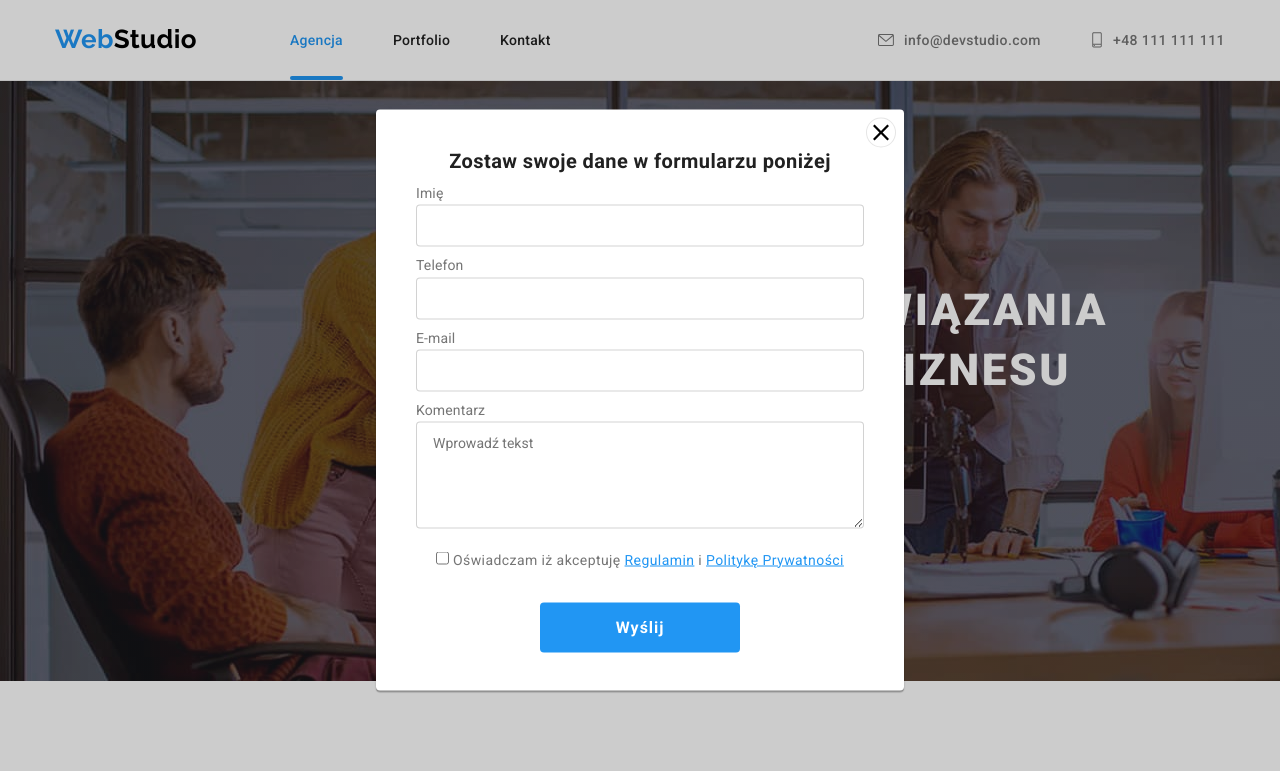
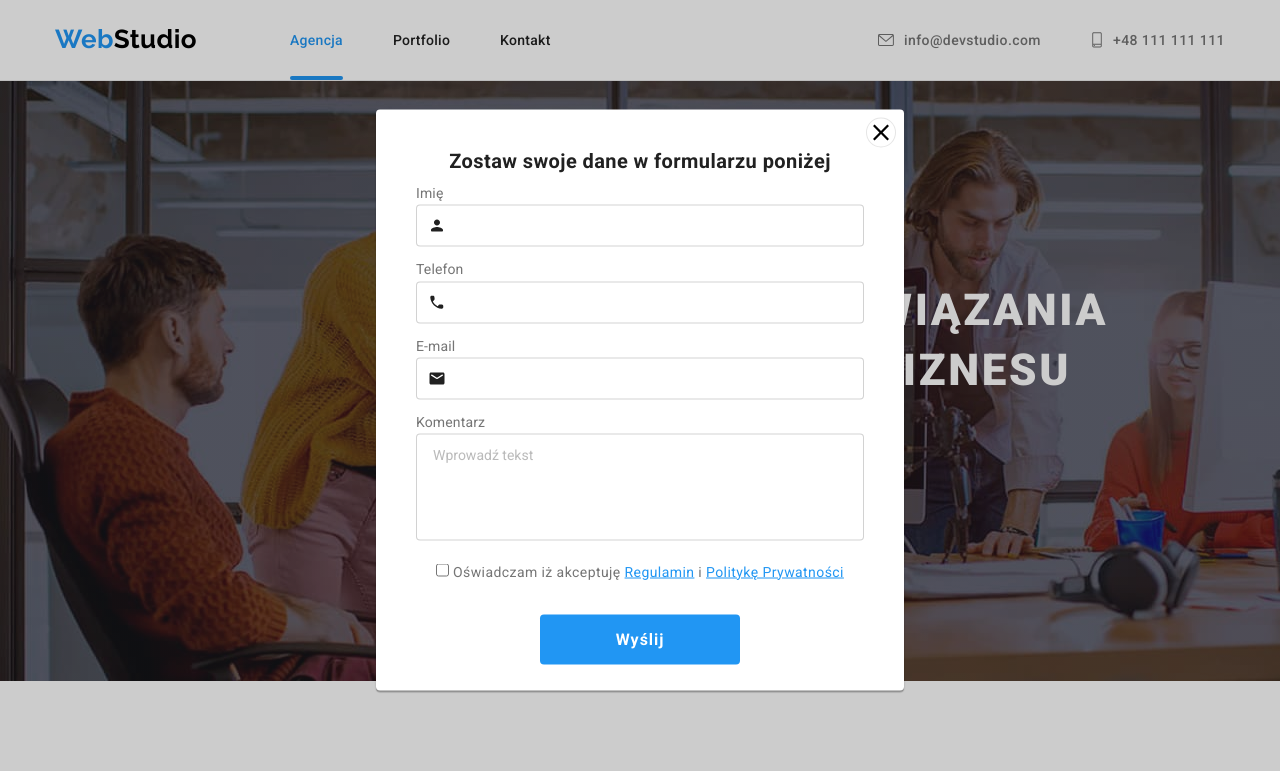
Before and after one commit to KJachimstal/goit-markup-hw-06, a website: page index.html in a window 1280 px wide. Both pictures are taken after a click on the button "Zamów usługe". Shown: the top 771 px of the page. Drawn offline with nearby package versions, Linux system fonts and the light colour scheme.

Commit message:
Added icon to form

```diff
--- a/css/styles.css
+++ b/css/styles.css
@@ -20,6 +20,7 @@
     --closeButtonBorderColor: rgba(0, 0, 0, 0.1);
     --portfolioOverlayColor: rgba(33, 150, 243, 0.9);
     --newsletterTextColor: rgba(255, 255, 255, 0.6);
+    --formPlaceholderColor: rgba(117, 117, 117, 0.5);
 }
 
 /*-------------------------------------- GLOBAL STLES --------------------------------------*/
@@ -457,10 +458,41 @@ body {
     padding: 12px 16px;
     border: 1px solid rgba(33, 33, 33, 0.2);
     border-radius: 4px;
+    resize: none;
+}
+
+.contact-form-group textarea::placeholder {
+    color: var(--formPlaceholderColor);
+}
+
+.contact-form-group input:focus,
+.contact-form-group textarea:focus {
+    outline: 1px solid #2196F3;
 }
 
 .contact-form-group textarea[name="comment"] {
     margin-bottom: 20px;
+}
+
+.contact-form-group input {
+    padding-left: 42px;
+}
+
+.contact-form-group label {
+    display: flex;
+    flex-direction: column;
+    position: relative;
+}
+
+.contact-form-group span {
+    margin-bottom: 4px;
+}
+
+.form-icon {
+    position: absolute;
+    left: 12px;
+    bottom: 22px;
+    fill: var(--secondaryPageColor);
 }
 
 /*-------------------------------------- DESCRIPTION STLES --------------------------------------*/
--- a/index.html
+++ b/index.html
@@ -770,18 +770,53 @@
                     <form name="contact-form" class="modal-contact">
                         <p>Zostaw swoje dane w formularzu poniżej</p>
                         <div class="contact-form-group" role="group">
-                            <label for="name"> Imię </label>
-                            <input name="name" type="text" id="name" required />
-                            <label for="phone"> Telefon </label>
-                            <input name="phone" type="tel" id="phone" required />
-                            <label for="email"> E-mail </label>
+                            <label for="name">
+                                <span>Imię</span>
+                                <svg
+                                    class="form-icon"
+                                    alt="person icon"
+                                    width="18"
+                                    height="18"
+                                >
+                                    <use
+                                        href="./images/icons.svg#icon-person"
+                                    ></use>
+                                </svg>
+                                <input name="name" type="text" required />
+                            </label>
+                            <label for="phone">
+                                <span>Telefon</span>
+                                <svg
+                                    class="form-icon"
+                                    alt="phone icon"
+                                    width="18"
+                                    height="18"
+                                >
+                                    <use
+                                        href="./images/icons.svg#icon-phone"
+                                    ></use>
+                                </svg>
+                                <input name="phone" type="tel" required />
+                            </label>
+                            <label for="email">
+                                <span>E-mail</span>
+                                <svg
+                                    class="form-icon"
+                                    alt="email icon"
+                                    width="18"
+                                    height="18"
+                                >
+                                    <use
+                                        href="./images/icons.svg#icon-email"
+                                    ></use>
+                                </svg>
                                 <input
                                     name="email"
                                     type="email"
-                                id="email"
                                     pattern="[a-z0-9._%+-]+@[a-z0-9.-]+\.[a-z]{2,4}$"
                                     required
                                 />
+                            </label>
                             <label for="comment"> Komentarz </label>
                             <textarea
                                 name="comment"
@@ -792,7 +827,12 @@
                             ></textarea>
                         </div>
                         <label for="reg">
-                            <input name="reg" type="checkbox" id="reg" required />
+                            <input
+                                name="reg"
+                                type="checkbox"
+                                id="reg"
+                                required
+                            />
                             Oświadczam iż akceptuję
                             <a href="#">Regulamin</a>
                             i
```
Lines whose indentation alone changed are shown as unchanged.
